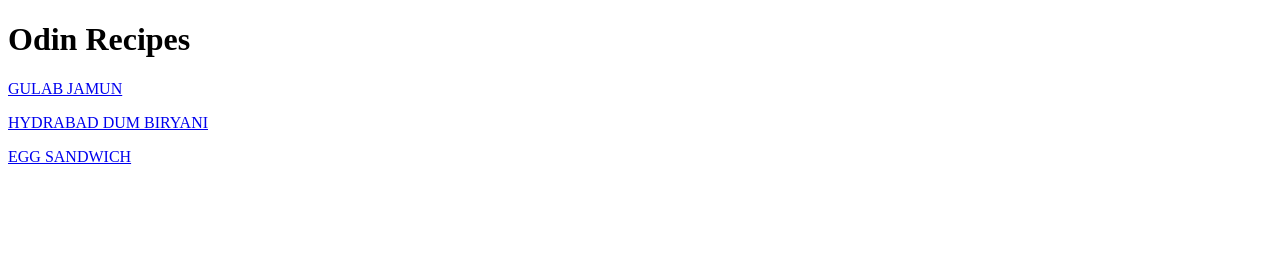
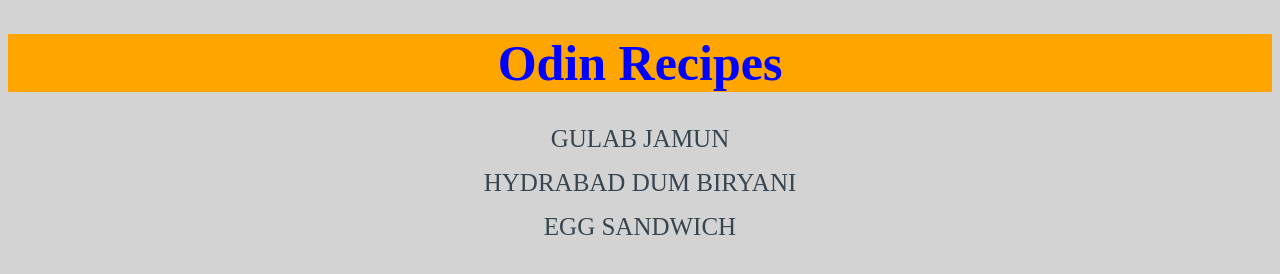
Before and after one commit to shap2001/odin-recipes, a plain HTML site: page index.html in a window 1280 px wide. Drawn offline with Linux system fonts and the light colour scheme.

Commit message:
[ftr-10] Add the basic css features to homepage
Added 2 div tags 2 class attribute , css selectors , properties
and valves to index.html and style.css

```diff
--- a/index.html
+++ b/index.html
@@ -4,9 +4,13 @@
     <meta charset="UTF-8">
     <meta name="viewport" content="width=device-width, initial-scale=1.0">
     <title>Document</title>
+    <link rel="stylesheet" href="style.css">
 </head>
 <body>
+    <div class="projectname">
     <h1>Odin Recipes</h1>
+    </div>
+    <div class="recipenames">
     <a href="recipes/gulabjamun.html">GULAB JAMUN</a>
     <p>
     <a href="recipes/hydrabaddumbiryani.html">HYDRABAD DUM BIRYANI</a>
@@ -14,5 +18,6 @@
     <p>
         <a href="recipes/eggsandwich.html">EGG SANDWICH</a>
     </p>
+    </div>
 </body>
 </html>
--- a/style.css
+++ b/style.css
@@ -0,0 +1,18 @@
+* {
+    background-color: lightgrey;
+    text-align: center;
+}
+
+
+.projectname h1{
+    color: blue;
+    font-size: 50px;
+    background-color: orange;
+}
+
+a{
+    color: #36454f;
+    text-align: center;
+    font-size: 25px;
+    text-decoration: none;
+}
```
